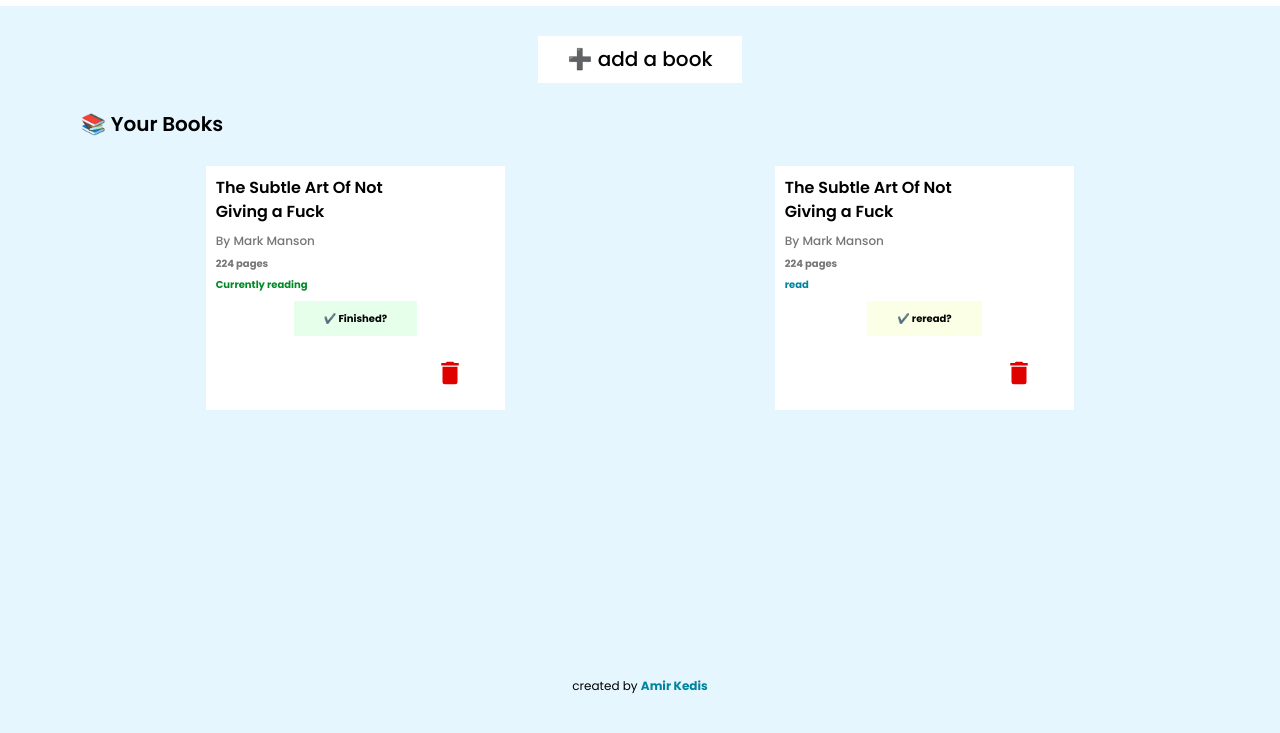
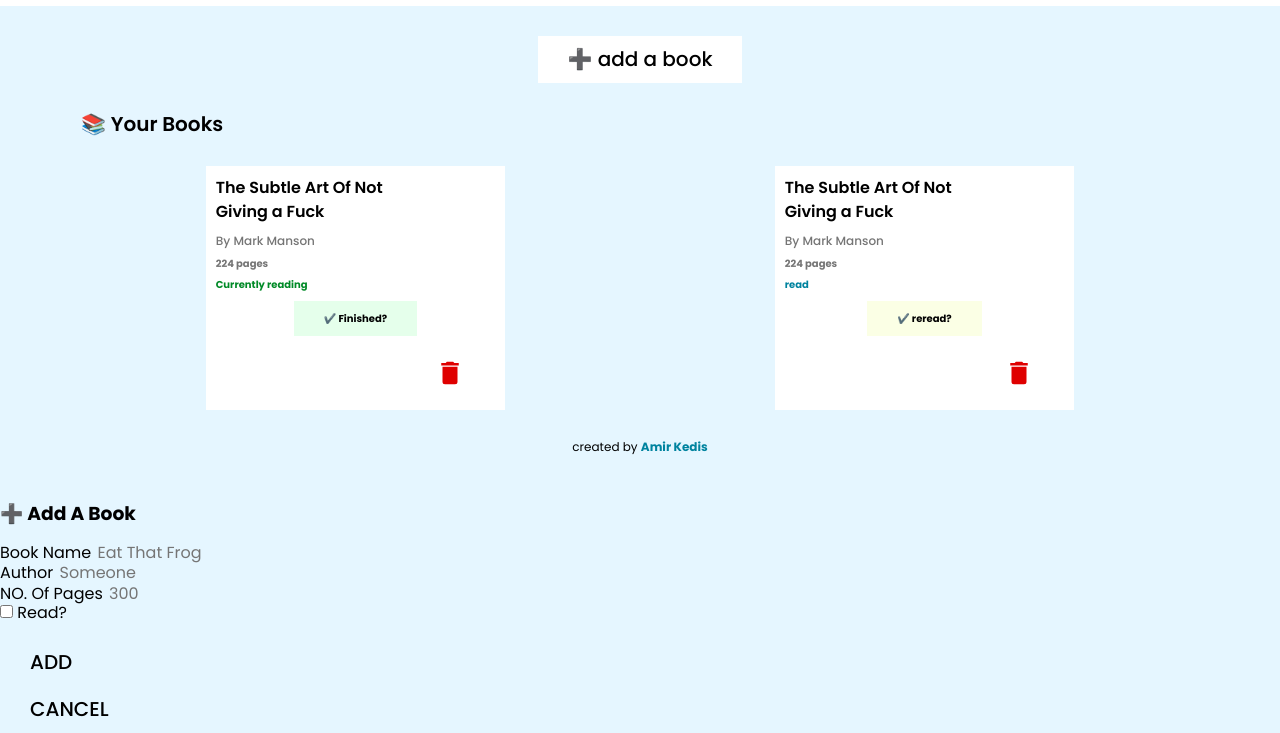
Before and after one commit to amir-kedis/library, a plain HTML site: page index.html in a window 1280 px wide. Shown: the part 77-810 px from the top of the page. Drawn offline with Linux system fonts and the light colour scheme.

Commit message:
🦴 overlay structure

```diff
--- a/index.html
+++ b/index.html
@@ -63,6 +63,36 @@
         <footer class="footer">
             created by <a href="https://github.com/amir-kedis">Amir Kedis</a>
         </footer>
+        <div class="overlay">
+            <div class="add-book-box">
+                <h3>
+                    ➕ Add A Book
+                </h3>
+                <ul class="inputs">
+                    <li class="input">
+                        <label for="bookName">Book Name</label>
+                        <input autofocus autocomplete="off" type="text" name="bookName" id="bookName"
+                            placeholder="Eat That Frog">
+                    </li>
+                    <li class="input">
+                        <label for="bookAuthor">Author</label>
+                        <input autocomplete="off" type="text" name="bookAuthor" id="bookAuthor" placeholder="Someone">
+                    </li>
+                    <li class="input">
+                        <label for="pages">NO. Of Pages</label>
+                        <input autocomplete="off" type="tel" name="pages" id="pages" placeholder="300">
+                    </li>
+                    <li class="input">
+                        <input autocomplete="off" type="checkbox" name="status" id="status">
+                        <label for="status">Read?</label>
+                    </li>
+                </ul>
+                <div class="controls">
+                    <button class="btn">ADD</button>
+                    <button class="btn">CANCEL</button>
+                </div>
+            </div>
+        </div>
     </div>
 </body>
 
```
